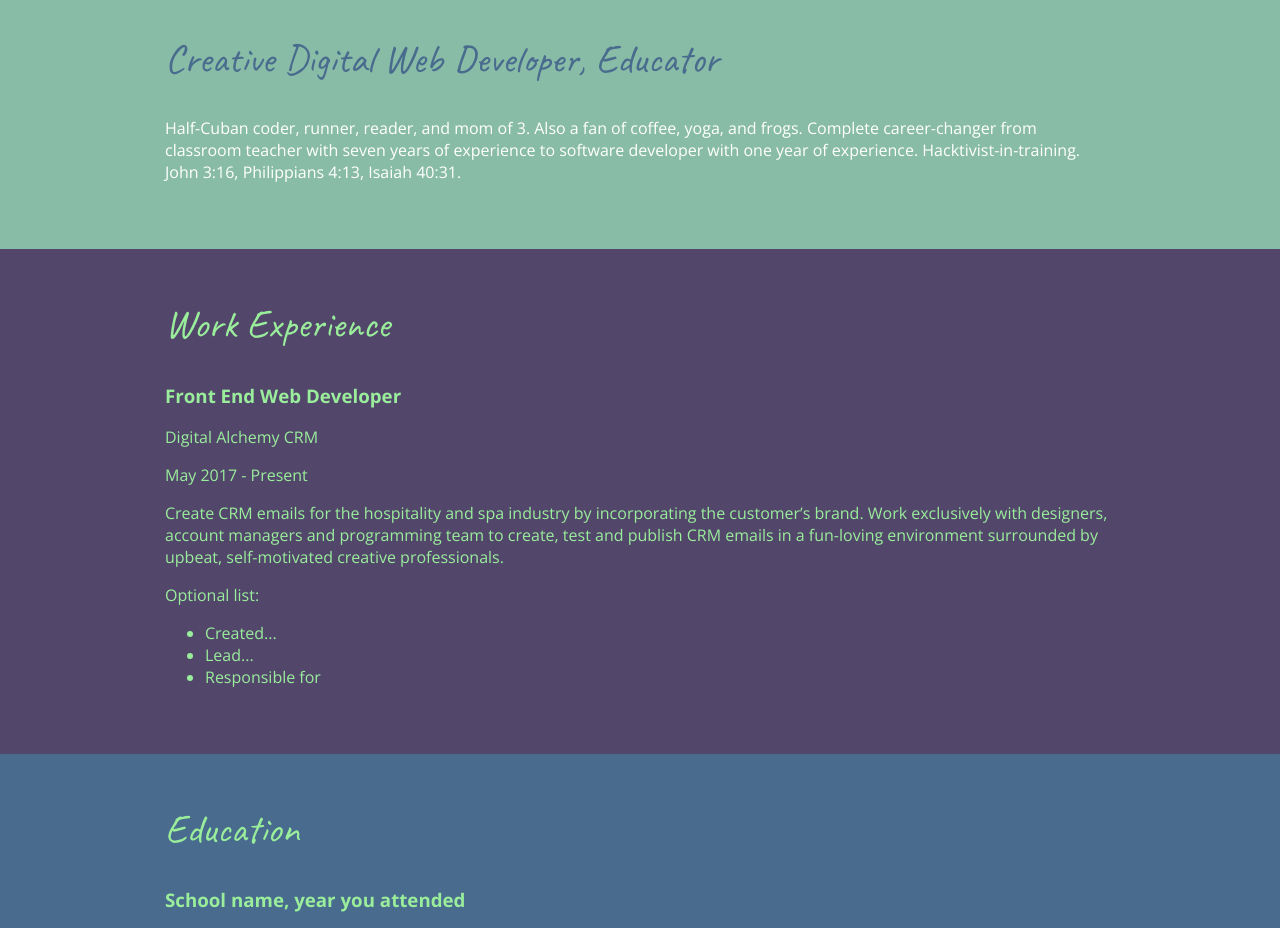
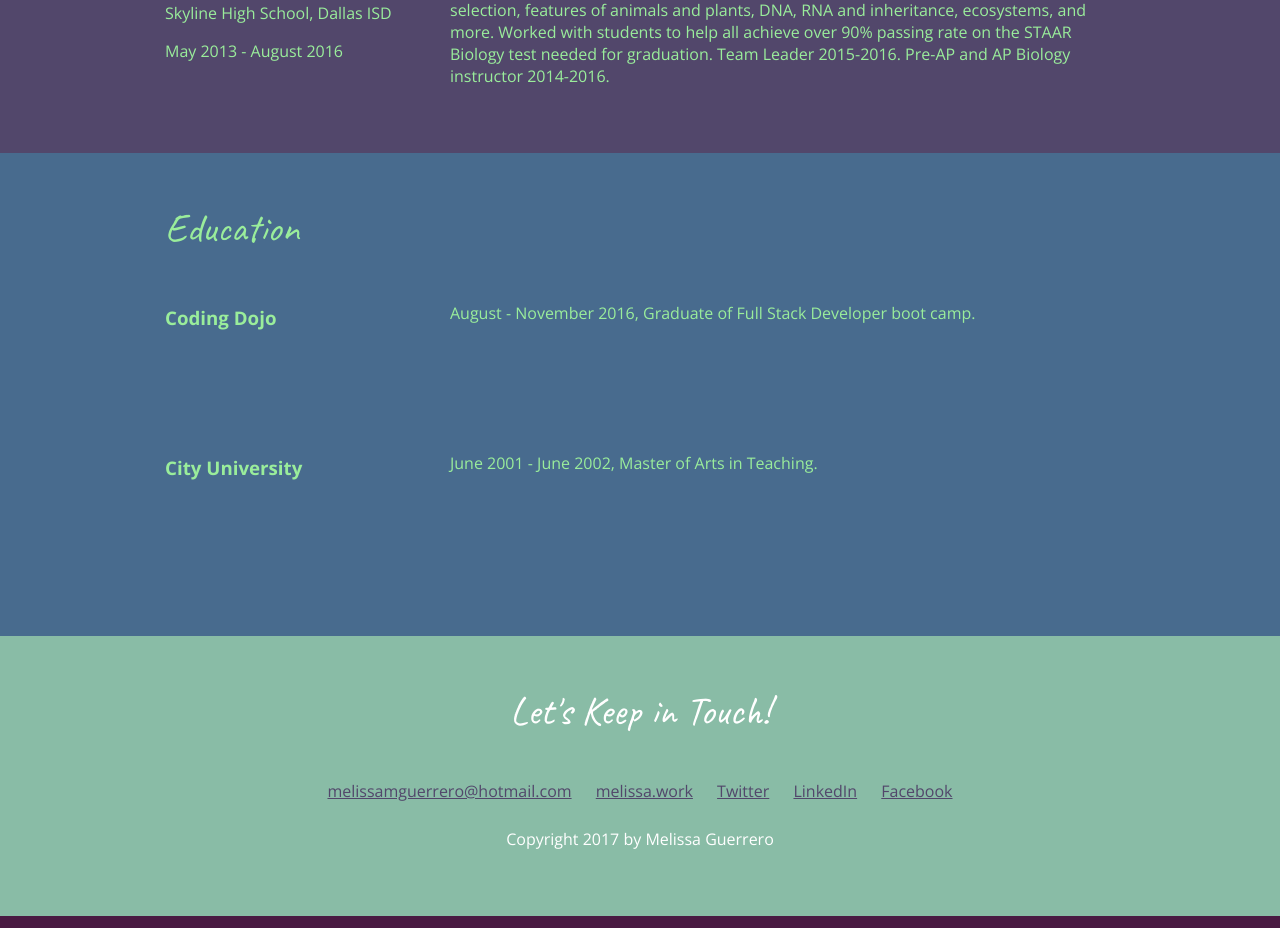
Before and after one commit to Mmgfrog/CSS_Course, a plain HTML site: page CSS_Course/CSS_Course/index.html in a window 1280 px wide. Shown: the part 729-1657 px from the top of the page. Drawn offline with nearby package versions, Linux system fonts and the light colour scheme.

Commit message:
Updated Content

```diff
--- a/CSS_Course/CSS_Course/css/styles.css
+++ b/CSS_Course/CSS_Course/css/styles.css
@@ -7,6 +7,14 @@
 */
 
 /* Global Styles-------*/
+html {
+	box-sizing: border-box;
+}
+
+*, *:before; *:after {
+	box-sizing: inherit;
+}
+
 body {
 	background: #491A42;
 	color: #9AED9B;
@@ -18,6 +26,19 @@ body {
 	max-width: 950px;
 	margin: 0 auto;
 	padding: 50px;
+	overflow: auto;
+}
+
+.col-narrow {
+	float: left;
+	min-height: 150px;
+	width: 30%;
+}
+
+.col-wide {
+	float: left;
+	min-height: 150px;
+	width: 70%;
 }
 
 h1, h2 {
@@ -49,8 +70,13 @@ header, footer {
 }
 
 /*Header only*/
-header h2 {
+header h1, header h2 {
 	color: #486B8E;
+	margin: 0;
+}
+
+.profile-img {
+	border-radius: 50%;
 }
 
 /*Footer only*/
--- a/CSS_Course/CSS_Course/index.html
+++ b/CSS_Course/CSS_Course/index.html
@@ -5,16 +5,18 @@
     <meta name="viewport" content="width=device-width, initial-scale=1.0">
     <link href="https://fonts.googleapis.com/css?family=Caveat|Open+Sans:400,700" rel="stylesheet">
     <link rel="stylesheet" href="css/styles.css">
-    <title>Melissa Mercedes Guerrero | Resume</title>
+    <title>Melissa Guerrero | Resume</title>
 </head>
 <body>
     <!-- // Intro -->
     <header>
         <div class="content-wrap">
-        <img src="images/melissa-square.jpg" alt="Image of Melissa">
-        <h1>Melissa Mercedes Guerrero</h1>
-        <h2>Creative Digital Web Developer, Educator</h2>
-        <p>Half-Cuban coder, runner, reader, and mom of 3. Also a fan of coffee, yoga, and frogs. Complete career-changer from classroom teacher with seven years of experience to software developer with one year of experience. Hacktivist-in-training. John 3:16, Philippians 4:13, Isaiah 40:31.</p>
+        <img src="images/melissa-square.jpg" alt="Image of Melissa" class="profile-img col-narrow">
+            <div class="col-wide">
+            <h1>Melissa Guerrero</h1>
+            <h2>Creative Digital Developer, Educator</h2>
+            <p>Half-Cuban coder, runner, reader, and mom of 3. Also a fan of coffee, yoga, and frogs. Complete career-changer from classroom teacher with seven years of experience to software developer with one year of experience. John 3:16, Philippians 4:13, Isaiah 40:31.</p>
+            </div>
         </div>
     </header>
 
@@ -25,21 +27,27 @@
             <h2>Work Experience</h2>
 
             <!-- Job Details: copy this whole block to add more jobs -->
+            <div class="col-narrow">
                 <h3>Front End Web Developer</h3>
                 <p>Digital Alchemy CRM</p>
                 <p>May 2017 - Present</p>
+            </div>
 
             <!-- Add as many paragraphs as you need. -->
+            <div class="col-wide">
                 <p>Create CRM emails for the hospitality and spa industry by incorporating the customer’s
                 brand. Work exclusively with designers, account managers and programming team to create, test and publish CRM emails in a fun-loving environment surrounded by upbeat, self-motivated creative professionals.</p>
+            </div>
 
-            <!-- This list can be deleted if you don't want to use it. -->
-            <p>Optional list:</p>
-            <ul>
-                <li>Created...</li>
-                <li>Lead...</li>
-                <li>Responsible for</li>
-            </ul>
+            <div class="col-narrow">
+                <h3>Biology Teacher</h3>
+                <p>Skyline High School, Dallas ISD</p>
+                <p>May 2013 - August 2016</p>
+            </div>
+
+            <div class="col-wide">
+                <p>Provided rigorous science instruction to high school students. Topics covered included biomolecules, cells, tissues and body systems, classification, evolution and natural selection, features of animals and plants, DNA, RNA and inheritance, ecosystems, and more. Worked with students to help all achieve over 90% passing rate on the STAAR Biology test needed for graduation. Team Leader 2015-2016. Pre-AP and AP Biology instructor 2014-2016.
+
             <!-- end of Job Details block. -->
             </div>
         </section>
@@ -51,11 +59,21 @@
                 <h2>Education</h2>
 
             <!-- School details: copy this whole block to add more schools. -->
-            <h3>School name, year you attended</h3>
-            <p>Designation received</p>
+                <div class="col-narrow">
+                    <h3>Coding Dojo</h3>
+                </div>
 
-            <!-- Add as many paragraphs as you need. -->
-            <p>Summary.</p>
+                <div class="col-wide">
+                    <p>August - November 2016, Graduate of Full Stack Developer boot camp.</p>
+                </div>
+
+                <div class="col-narrow">
+                    <h3>City University</h3>
+                </div>
+
+                <div class="col-wide">
+                    <p>June 2001 - June 2002, Master of Arts in Teaching.</p>
+                </div>
             <!-- End of school details. -->
             </div>
         </section>
@@ -75,7 +93,7 @@
             <a href="https://www.facebook.com/melissa.m.guerrero.92" target="_blank">Facebook</a>
         </div>
 
-        <p>Copyright 2017 by Your Name</p>
+        <p>Copyright 2017 by Melissa Guerrero</p>
         </div>
     </footer>
 </body>
```
Lines whose indentation alone changed are shown as unchanged.
